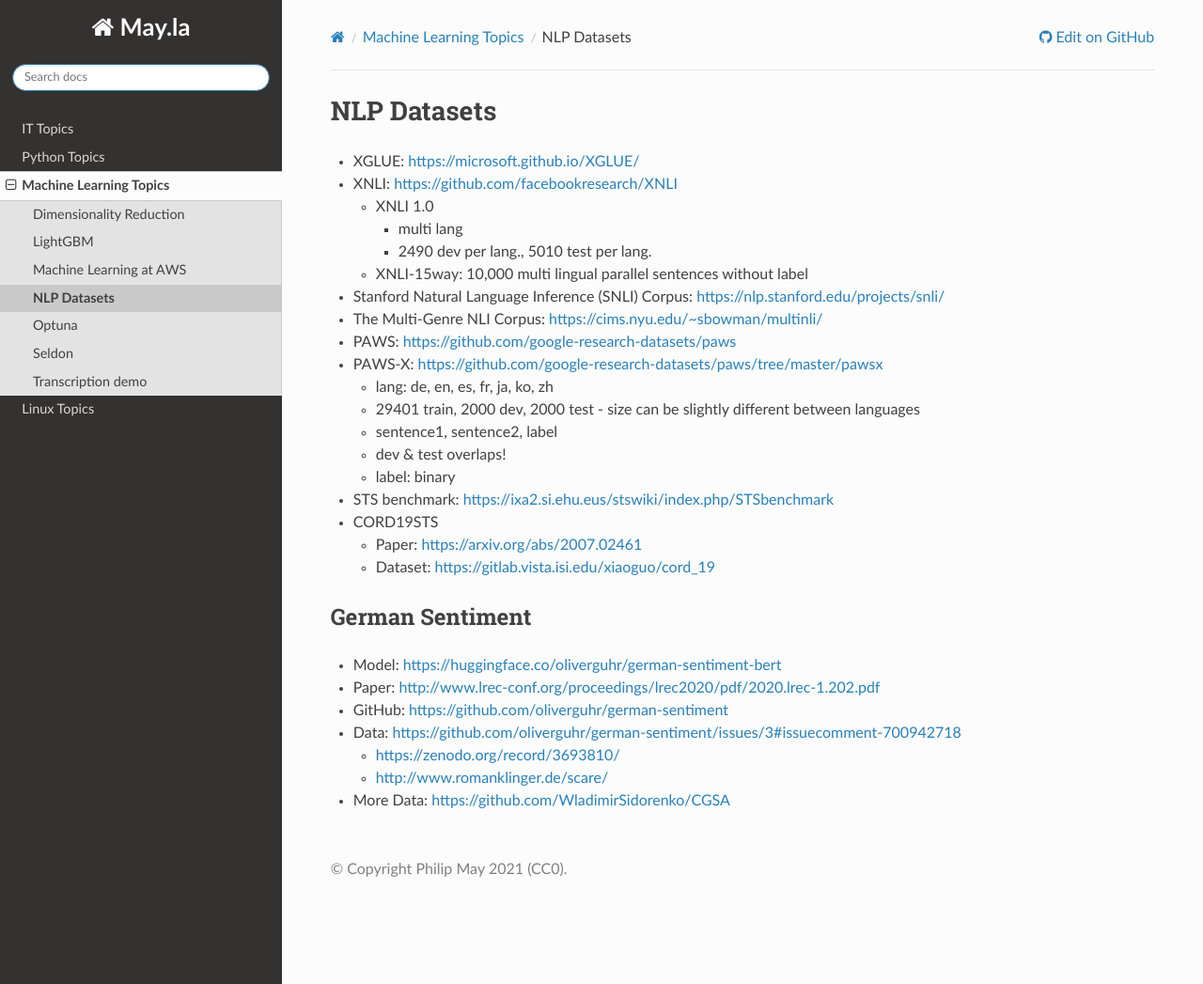
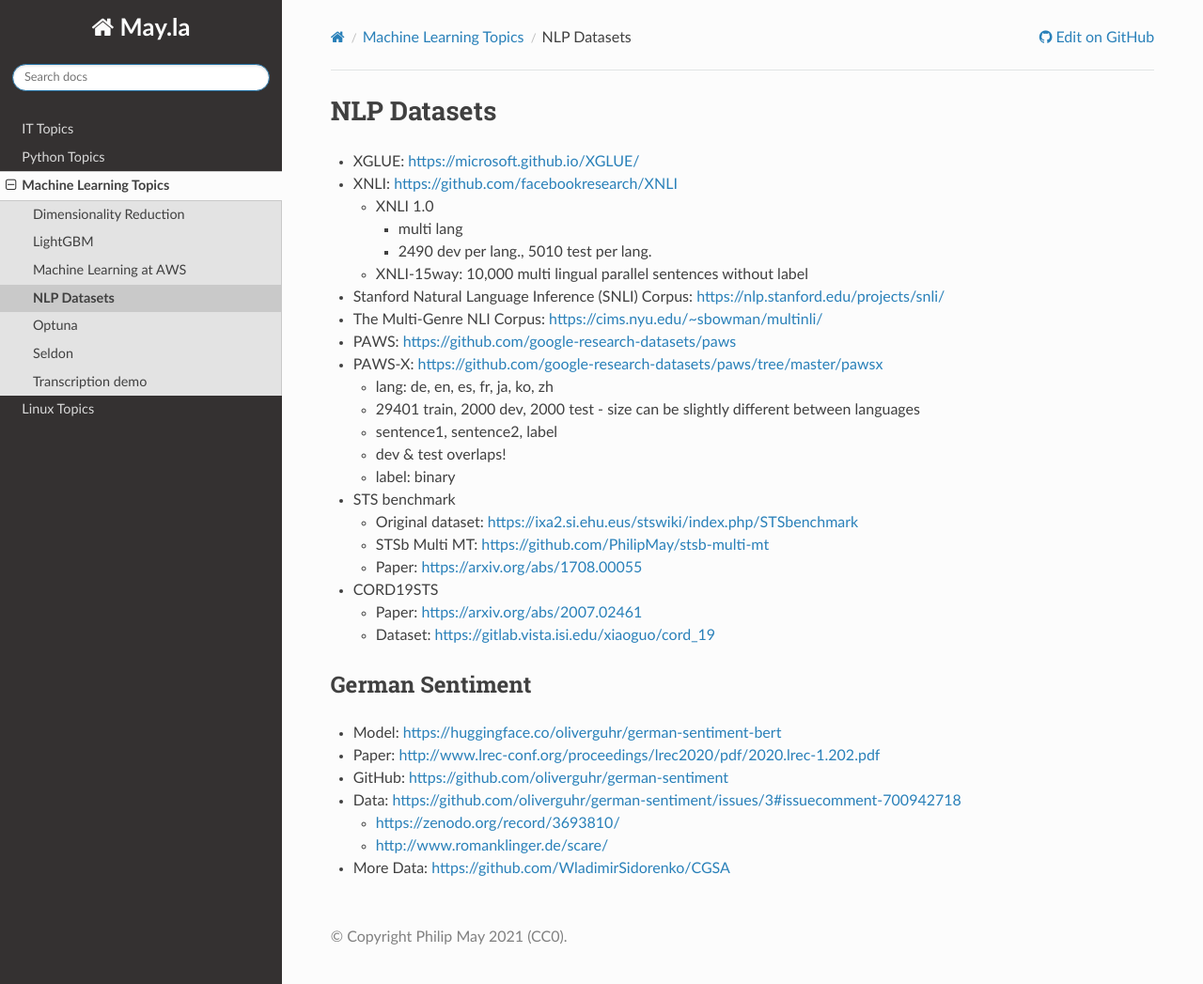
Before and after one commit to PhilipMay/May.la, a Sphinx documentation site: the page built from source/ml/nlp-datasets.md, in a window 1280 px wide and 1047 px high. Shown: the whole window at 94% size. Built offline with Sphinx 7.4.7 and the Read the Docs theme 2.0.0, drawn with Linux system fonts in a browser that asks for light colours.

Commit message:
Update nlp-datasets.md

```diff
--- a/source/ml/nlp-datasets.md
+++ b/source/ml/nlp-datasets.md
@@ -14,7 +14,10 @@
   * sentence1, sentence2, label
   * dev & test overlaps!
   * label: binary
-* STS benchmark: <https://ixa2.si.ehu.eus/stswiki/index.php/STSbenchmark>
+* STS benchmark
+  * Original dataset: <https://ixa2.si.ehu.eus/stswiki/index.php/STSbenchmark>
+  * STSb Multi MT: <https://github.com/PhilipMay/stsb-multi-mt>
+  * Paper: <https://arxiv.org/abs/1708.00055>
 * CORD19STS
   * Paper: <https://arxiv.org/abs/2007.02461>
   * Dataset: <https://gitlab.vista.isi.edu/xiaoguo/cord_19>
```
